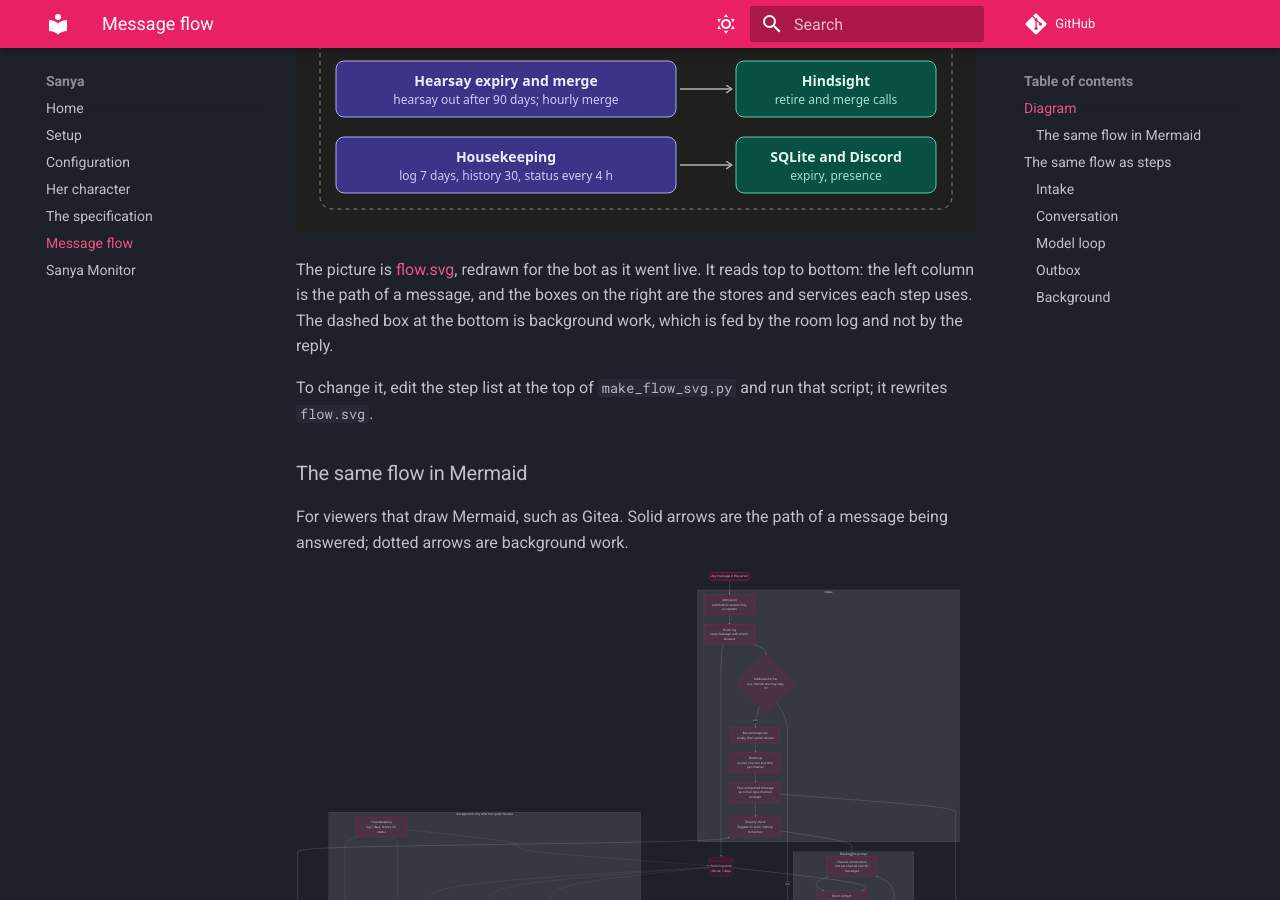
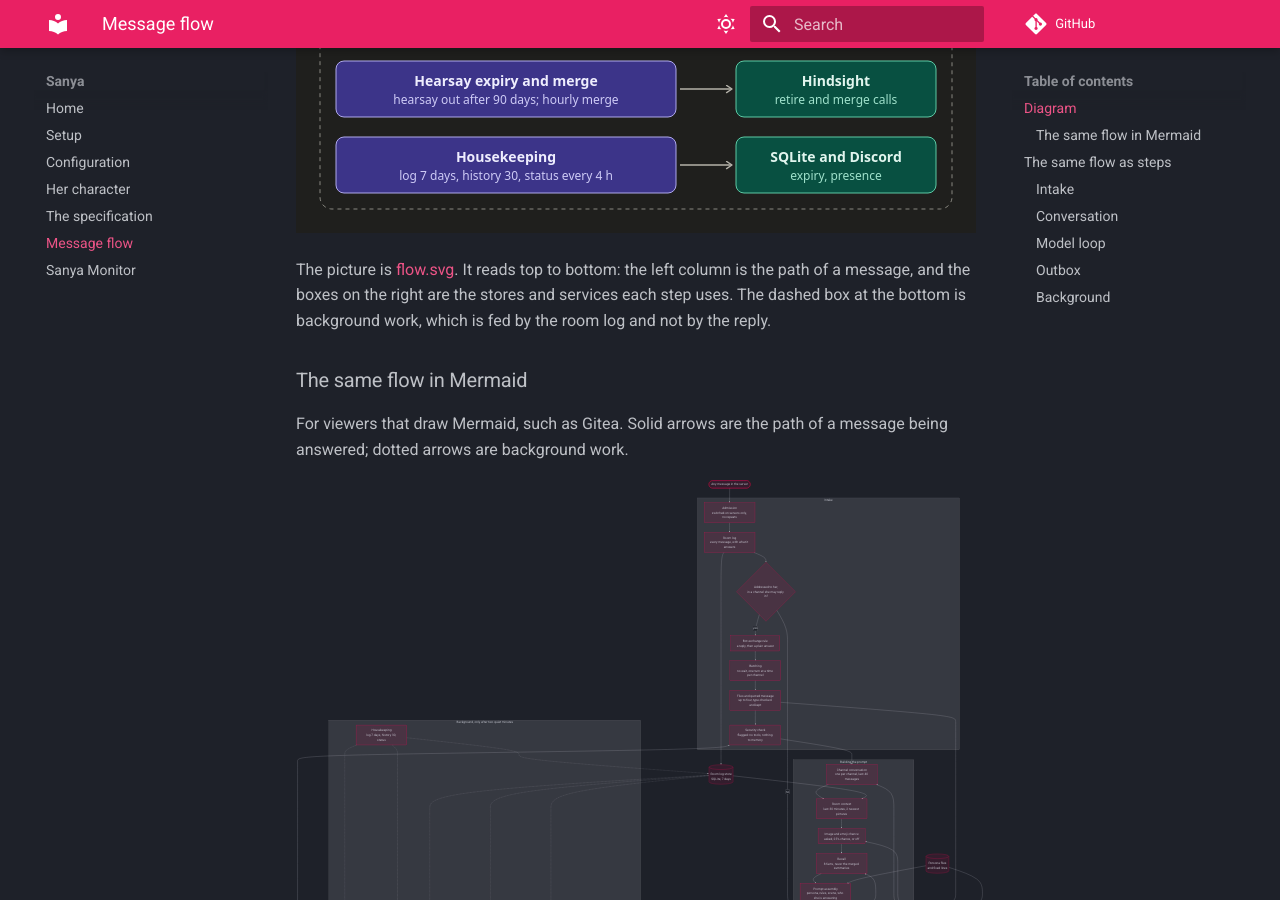
Before and after one commit to cadexn/sanya, an MkDocs documentation site: the page built from docs/FLOW.md, in a window 1280 px wide and 900 px high, scrolled down 2354 px. Built offline with MkDocs 1.6.1 and Material for MkDocs 9.7.7, drawn with Linux system fonts in a browser that asks for light colours; comment, search, counter and statistics services are not loaded.

Commit message:
FLOW: no instructions for redrawing the diagram

```diff
--- a/docs/FLOW.md
+++ b/docs/FLOW.md
@@ -10,13 +10,10 @@ The values behind each box (how many messages, how long, what chance) are in
 
 ![Sanya message flow](flow.svg)
 
-The picture is [flow.svg](flow.svg), redrawn for the bot as it went live. It
+The picture is [flow.svg](flow.svg). It
 reads top to bottom: the left column is the path of a message, and the boxes on the right are the
 stores and services each step uses. The dashed box at the bottom is background work, which is fed
 by the room log and not by the reply.
-
-To change it, edit the step list at the top of `make_flow_svg.py` and run that script; it
-rewrites `flow.svg`.
 
 ### The same flow in Mermaid
 
```
